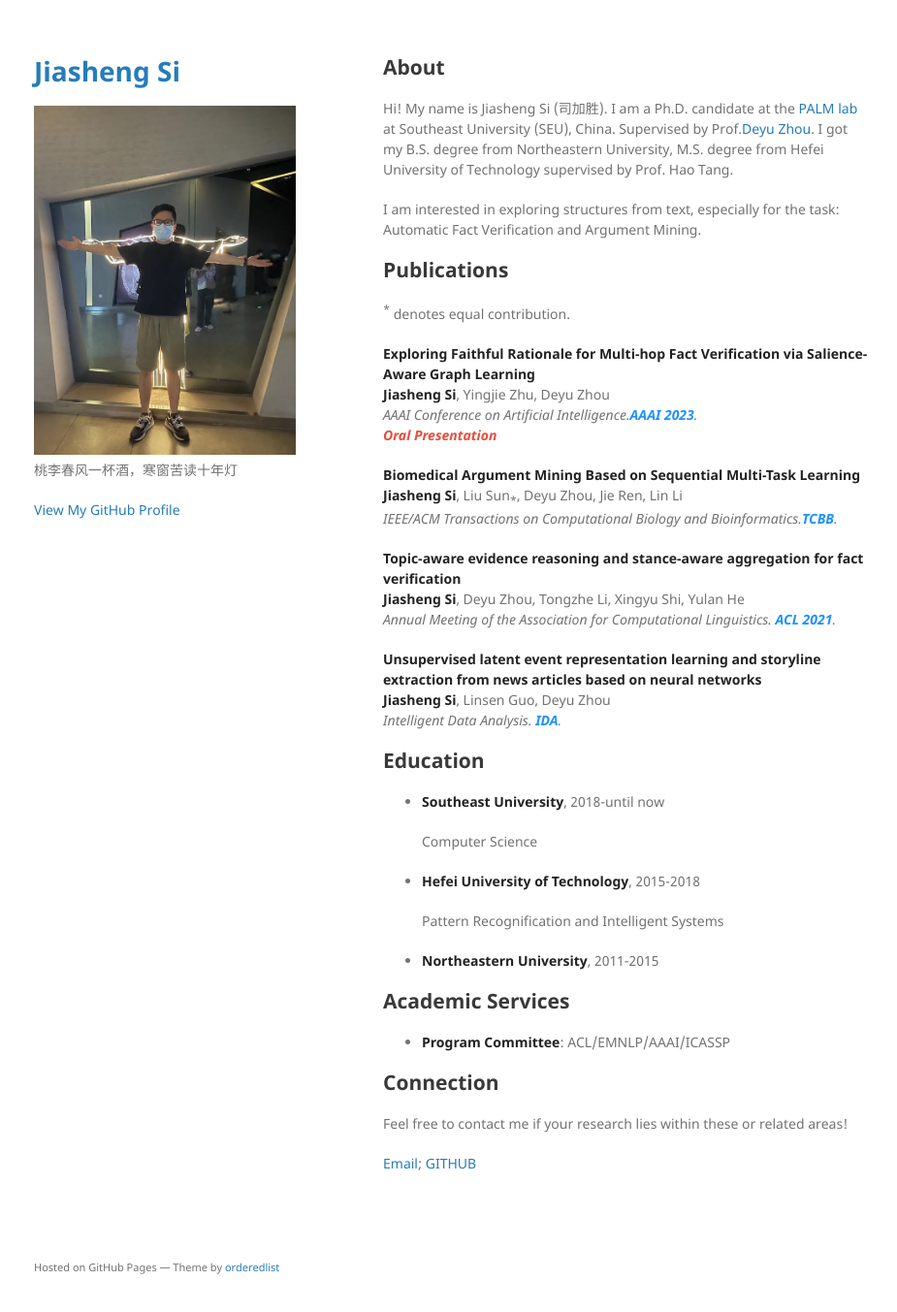
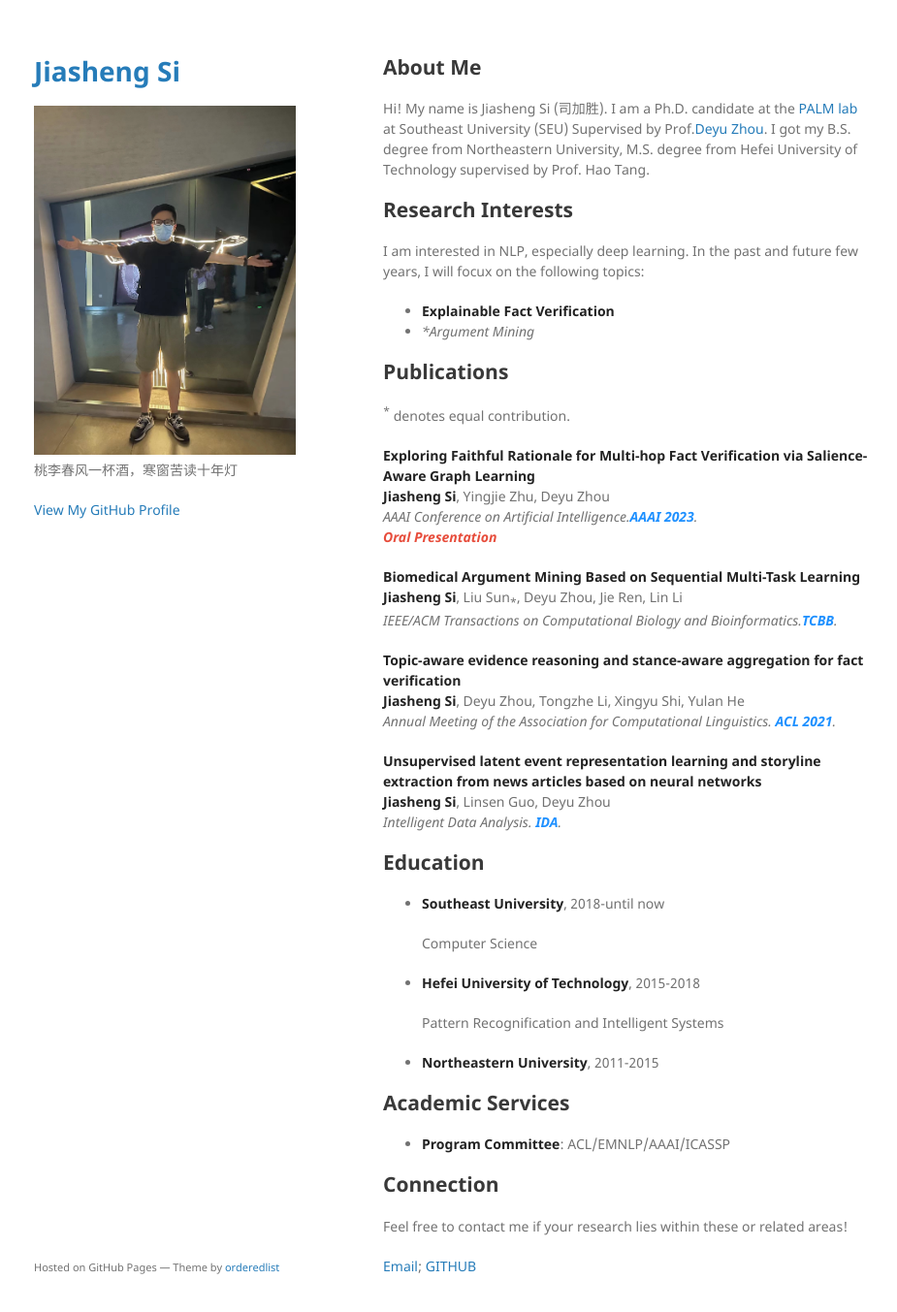
Before and after one commit to jasenchn/jasenchn.github.io, a Jekyll site: the page built from index.md, in a window 1280 px wide and 1386 px high. Shown: the top 1353 px of the window at 97% size, without its empty margins (175-1100 px from the left). Built offline with Jekyll 4.4.1, drawn with Linux system fonts in a browser that asks for light colours; our own code applies the rules of GitHub Pages for plain Markdown files.

Commit message:
Update index.md

```diff
--- a/index.md
+++ b/index.md
@@ -3,12 +3,17 @@ layout: default
 ---
 
 
-## About
-Hi! My name is Jiasheng Si (司加胜). I am a Ph.D. candidate at the [PALM lab](http://palm.seu.edu.cn/) at Southeast University (SEU), China. Supervised by Prof.[Deyu Zhou](http://palm.seu.edu.cn/zhoudeyu/Home.html).
+## About Me
+Hi! My name is Jiasheng Si (司加胜). I am a Ph.D. candidate at the [PALM lab](http://palm.seu.edu.cn/) at Southeast University (SEU) Supervised by Prof.[Deyu Zhou](http://palm.seu.edu.cn/zhoudeyu/Home.html).
 I got my B.S. degree from Northeastern University,
 M.S. degree from Hefei University of Technology supervised by Prof. Hao Tang.
 
-I am interested in exploring structures from text, especially for the task: Automatic Fact Verification and Argument Mining.
+## Research Interests
+I am interested in NLP, especially deep learning.
+In the past and future few years,
+I will focux on the following topics:
+- **Explainable Fact Verification**
+- **Argument Mining*
 
 
 ## Publications
```
